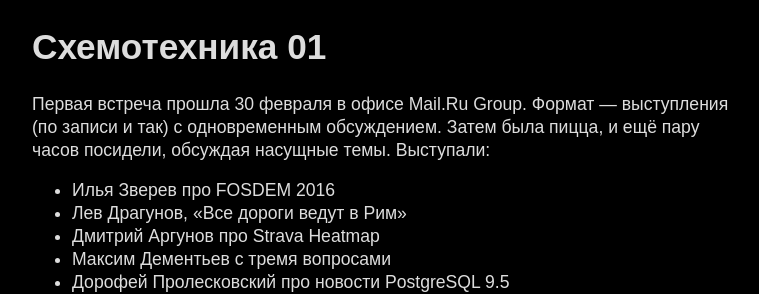
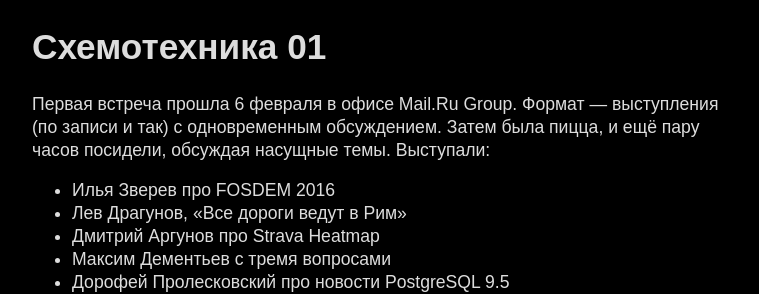
Before and after one commit to Zverik/schemotechnika, a Jekyll site: the page built from _posts/2016-03-06-schemo01.md, in a window 1280 px wide. Shown: the top 294 px of the page, without its empty margins (258-1017 px from the left). Built offline with Jekyll 4.4.1, drawn with Linux system fonts in a browser that asks for light colours.

Commit message:
30 февраля, лол

```diff
--- a/_posts/2016-03-06-schemo01.md
+++ b/_posts/2016-03-06-schemo01.md
@@ -1,10 +1,10 @@
 ---
 layout: post
 title: Схемотехника 01
-evdate: 30 февраля 2016
+evdate: 6 февраля 2016
 youtube: PLLoBnMxFe0m5PBnA3nhVU-lPKSJOC7dgL
 ---
-Первая встреча прошла 30 февраля в офисе Mail.Ru Group. Формат — выступления (по записи и так) с одновременным обсуждением. Затем была пицца, и ещё пару часов посидели, обсуждая насущные темы. Выступали:
+Первая встреча прошла 6 февраля в офисе Mail.Ru Group. Формат — выступления (по записи и так) с одновременным обсуждением. Затем была пицца, и ещё пару часов посидели, обсуждая насущные темы. Выступали:
 
 * Илья Зверев про FOSDEM 2016
 * Лев Драгунов, «Все дороги ведут в Рим»
```
